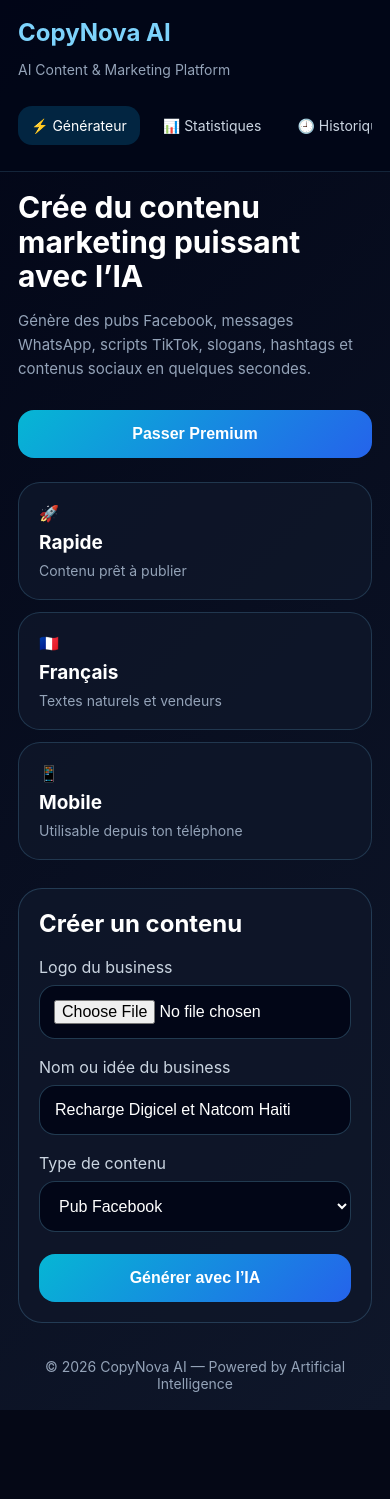
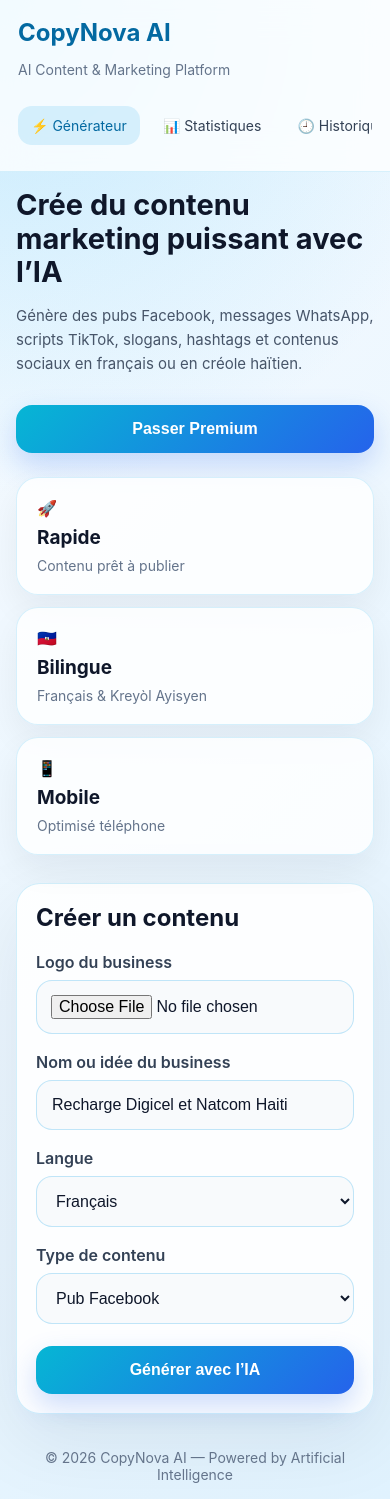
Before and after one commit to mulerlouis03/ghostreach-ai-v2, a React (Vite) app: page / in a window 390 px wide. Before the commit the page ends 1410 px from the top, so only its background shows below. Built offline with nearby package versions, Linux system fonts and the light colour scheme.

Commit message:
add creole and light mobile theme

```diff
--- a/src/main.jsx
+++ b/src/main.jsx
@@ -8,6 +8,7 @@ function App() {
   const [page, setPage] = useState("generator");
   const [business, setBusiness] = useState("Recharge Digicel et Natcom Haiti");
   const [type, setType] = useState("Pub Facebook");
+  const [language, setLanguage] = useState("Français");
   const [result, setResult] = useState("");
   const [loading, setLoading] = useState(false);
   const [copied, setCopied] = useState(false);
@@ -26,9 +27,7 @@ function App() {
   function handleLogoUpload(e) {
     const file = e.target.files[0];
     if (!file) return;
-
-    const logoUrl = URL.createObjectURL(file);
-    setLogo(logoUrl);
+    setLogo(URL.createObjectURL(file));
   }
 
   async function generate() {
@@ -44,13 +43,8 @@ function App() {
     try {
       const response = await fetch(API_URL, {
         method: "POST",
-        headers: {
-          "Content-Type": "application/json"
-        },
-        body: JSON.stringify({
-          business: business.trim(),
-          type
-        })
+        headers: { "Content-Type": "application/json" },
+        body: JSON.stringify({ business: business.trim(), type, language })
       });
 
       const data = await response.json();
@@ -67,11 +61,12 @@ function App() {
         id: Date.now(),
         business,
         type,
+        language,
         text: finalText,
         logo,
         date: new Date().toLocaleString()
       });
-    } catch (error) {
+    } catch {
       setResult("❌ Impossible de contacter l’IA. Attends 30 secondes puis réessaie.");
     } finally {
       setLoading(false);
@@ -80,13 +75,9 @@ function App() {
 
   async function copyText(text = result) {
     if (!text) return;
-
     await navigator.clipboard.writeText(text);
     setCopied(true);
-
-    setTimeout(() => {
-      setCopied(false);
-    }, 2000);
+    setTimeout(() => setCopied(false), 2000);
   }
 
   function clearHistory() {
@@ -102,22 +93,13 @@ function App() {
         <p>AI Content & Marketing Platform</p>
 
         <nav>
-          <span
-            className={page === "generator" ? "active" : ""}
-            onClick={() => setPage("generator")}
-          >
+          <span className={page === "generator" ? "active" : ""} onClick={() => setPage("generator")}>
             ⚡ Générateur
           </span>
-
           <span>📊 Statistiques</span>
-
-          <span
-            className={page === "history" ? "active" : ""}
-            onClick={() => setPage("history")}
-          >
+          <span className={page === "history" ? "active" : ""} onClick={() => setPage("history")}>
             🕘 Historique
           </span>
-
           <span>💎 Premium</span>
           <span>⚙️ Réglages</span>
         </nav>
@@ -131,28 +113,16 @@ function App() {
                 <h1>Crée du contenu marketing puissant avec l’IA</h1>
                 <p>
                   Génère des pubs Facebook, messages WhatsApp, scripts TikTok,
-                  slogans, hashtags et contenus sociaux en quelques secondes.
+                  slogans, hashtags et contenus sociaux en français ou en créole haïtien.
                 </p>
               </div>
-
               <button className="premium">Passer Premium</button>
             </header>
 
             <section className="stats">
-              <div>
-                🚀 <strong>Rapide</strong>
-                <span>Contenu prêt à publier</span>
-              </div>
-
-              <div>
-                🇫🇷 <strong>Français</strong>
-                <span>Textes naturels et vendeurs</span>
-              </div>
-
-              <div>
-                📱 <strong>Mobile</strong>
-                <span>Utilisable depuis ton téléphone</span>
-              </div>
+              <div>🚀 <strong>Rapide</strong><span>Contenu prêt à publier</span></div>
+              <div>🇭🇹 <strong>Bilingue</strong><span>Français & Kreyòl Ayisyen</span></div>
+              <div>📱 <strong>Mobile</strong><span>Optimisé téléphone</span></div>
             </section>
 
             <section className="card">
@@ -174,6 +144,12 @@ function App() {
                 onChange={(e) => setBusiness(e.target.value)}
                 placeholder="Ex : Recharge Digicel et Natcom Haiti"
               />
+
+              <label>Langue</label>
+              <select value={language} onChange={(e) => setLanguage(e.target.value)}>
+                <option>Français</option>
+                <option>Kreyòl Ayisyen</option>
+              </select>
 
               <label>Type de contenu</label>
               <select value={type} onChange={(e) => setType(e.target.value)}>
@@ -197,7 +173,6 @@ function App() {
                   {logo && <img className="resultLogo" src={logo} alt="Logo" />}
                   <h3>Résultat généré</h3>
                   <pre>{result}</pre>
-
                   <button onClick={() => copyText()}>
                     {copied ? "✅ Copié !" : "Copier le texte"}
                   </button>
@@ -211,13 +186,8 @@ function App() {
           <section className="card">
             <h2>Historique des générations</h2>
 
-            {history.length > 0 && (
-              <button onClick={clearHistory}>Supprimer l’historique</button>
-            )}
-
-            {history.length === 0 && (
-              <p className="empty">Aucun contenu sauvegardé pour le moment.</p>
-            )}
+            {history.length > 0 && <button onClick={clearHistory}>Supprimer l’historique</button>}
+            {history.length === 0 && <p className="empty">Aucun contenu sauvegardé pour le moment.</p>}
 
             <div className="historyList">
               {history.map((item) => (
@@ -225,7 +195,7 @@ function App() {
                   {item.logo && <img src={item.logo} alt="logo" />}
                   <strong>{item.type}</strong>
                   <span>{item.business}</span>
-                  <small>{item.date}</small>
+                  <small>{item.language} • {item.date}</small>
                   <pre>{item.text}</pre>
                   <button onClick={() => copyText(item.text)}>Copier</button>
                 </div>
--- a/src/style.css
+++ b/src/style.css
@@ -5,31 +5,34 @@
 body {
   margin: 0;
   font-family: Inter, Arial, sans-serif;
-  background: #050816;
-  color: white;
+  background: #eef6ff;
+  color: #0f172a;
 }
 
 .layout {
   min-height: 100vh;
   display: flex;
-  background: linear-gradient(135deg, #020617, #0f172a);
+  background:
+    radial-gradient(circle at top left, rgba(56, 189, 248, 0.28), transparent 32%),
+    linear-gradient(135deg, #f8fbff, #e0f2fe);
 }
 
 .sidebar {
   width: 260px;
   padding: 26px;
-  background: rgba(2, 6, 23, 0.92);
-  border-right: 1px solid rgba(125, 211, 252, 0.15);
+  background: rgba(255, 255, 255, 0.78);
+  backdrop-filter: blur(18px);
+  border-right: 1px solid rgba(14, 165, 233, 0.18);
 }
 
 .sidebar h2 {
   margin: 0;
   font-size: 26px;
-  color: #7dd3fc;
+  color: #0369a1;
 }
 
 .sidebar p {
-  color: #94a3b8;
+  color: #64748b;
   font-size: 14px;
 }
 
@@ -43,14 +46,14 @@ body {
 .sidebar span {
   padding: 13px 15px;
   border-radius: 14px;
-  color: #cbd5e1;
+  color: #334155;
   cursor: pointer;
 }
 
 .sidebar span:hover,
 .sidebar .active {
-  background: rgba(14, 165, 233, 0.2);
-  color: white;
+  background: rgba(14, 165, 233, 0.14);
+  color: #0369a1;
 }
 
 .main {
@@ -70,10 +73,11 @@ body {
   font-size: 42px;
   margin: 0 0 12px;
   max-width: 760px;
+  color: #0f172a;
 }
 
 .hero p {
-  color: #94a3b8;
+  color: #475569;
   font-size: 17px;
   line-height: 1.6;
 }
@@ -87,6 +91,7 @@ button {
   font-size: 16px;
   background: linear-gradient(135deg, #06b6d4, #2563eb);
   cursor: pointer;
+  box-shadow: 0 12px 28px rgba(37, 99, 235, 0.22);
 }
 
 button:disabled {
@@ -102,40 +107,45 @@ button:disabled {
 }
 
 .stats div {
-  background: rgba(15, 23, 42, 0.85);
-  border: 1px solid rgba(125, 211, 252, 0.18);
+  background: rgba(255, 255, 255, 0.82);
+  border: 1px solid rgba(14, 165, 233, 0.16);
   border-radius: 22px;
   padding: 20px;
+  box-shadow: 0 14px 35px rgba(15, 23, 42, 0.06);
 }
 
 .stats strong {
   display: block;
   margin: 8px 0;
   font-size: 19px;
+  color: #0f172a;
 }
 
 .stats span {
-  color: #94a3b8;
+  color: #64748b;
   font-size: 14px;
 }
 
 .card {
   max-width: 940px;
-  background: rgba(15, 23, 42, 0.9);
-  border: 1px solid rgba(125, 211, 252, 0.2);
+  background: rgba(255, 255, 255, 0.9);
+  border: 1px solid rgba(14, 165, 233, 0.18);
   border-radius: 28px;
   padding: 30px;
+  box-shadow: 0 25px 80px rgba(15, 23, 42, 0.08);
 }
 
 .card h2 {
   margin-top: 0;
   font-size: 30px;
+  color: #0f172a;
 }
 
 label {
   display: block;
   margin: 18px 0 8px;
-  color: #cbd5e1;
+  color: #334155;
+  font-weight: 600;
 }
 
 input,
@@ -143,9 +153,9 @@ select {
   width: 100%;
   padding: 17px;
   border-radius: 16px;
-  border: 1px solid rgba(125, 211, 252, 0.25);
-  background: #020617;
-  color: white;
+  border: 1px solid rgba(14, 165, 233, 0.24);
+  background: #f8fafc;
+  color: #0f172a;
   font-size: 17px;
 }
 
@@ -158,23 +168,29 @@ input[type="file"] {
   display: flex;
   align-items: center;
   gap: 14px;
-  background: rgba(2, 6, 23, 0.8);
-  border: 1px solid rgba(125, 211, 252, 0.18);
+  background: #f8fafc;
+  border: 1px solid rgba(14, 165, 233, 0.16);
   border-radius: 18px;
   padding: 14px;
+}
+
+.logoPreview img,
+.resultLogo,
+.historyItem img {
+  object-fit: contain;
+  background: white;
+  border-radius: 14px;
+  padding: 6px;
+  border: 1px solid #e2e8f0;
 }
 
 .logoPreview img {
   width: 58px;
   height: 58px;
-  object-fit: contain;
-  border-radius: 14px;
-  background: white;
-  padding: 6px;
 }
 
 .logoPreview span {
-  color: #cbd5e1;
+  color: #475569;
 }
 
 .card button {
@@ -183,8 +199,8 @@ input[type="file"] {
 
 .resultBox {
   margin-top: 28px;
-  background: #020617;
-  border: 1px solid rgba(125, 211, 252, 0.2);
+  background: #f8fafc;
+  border: 1px solid rgba(14, 165, 233, 0.18);
   border-radius: 22px;
   padding: 22px;
 }
@@ -192,10 +208,6 @@ input[type="file"] {
 .resultLogo {
   width: 72px;
   height: 72px;
-  object-fit: contain;
-  background: white;
-  border-radius: 18px;
-  padding: 8px;
   margin-bottom: 14px;
 }
 
@@ -203,7 +215,7 @@ pre {
   white-space: pre-wrap;
   line-height: 1.7;
   font-size: 16px;
-  color: #e2e8f0;
+  color: #1e293b;
 }
 
 .historyList {
@@ -213,8 +225,8 @@ pre {
 }
 
 .historyItem {
-  background: #020617;
-  border: 1px solid rgba(125, 211, 252, 0.18);
+  background: #f8fafc;
+  border: 1px solid rgba(14, 165, 233, 0.16);
   border-radius: 22px;
   padding: 20px;
 }
@@ -222,37 +234,29 @@ pre {
 .historyItem img {
   width: 54px;
   height: 54px;
-  object-fit: contain;
-  background: white;
-  border-radius: 14px;
-  padding: 6px;
   margin-bottom: 10px;
 }
 
 .historyItem strong {
   display: block;
-  color: #7dd3fc;
+  color: #0369a1;
   font-size: 18px;
 }
 
 .historyItem span {
   display: block;
-  color: #cbd5e1;
+  color: #334155;
   margin: 6px 0;
 }
 
-.historyItem small {
-  color: #94a3b8;
-}
-
-.empty {
-  color: #94a3b8;
-  margin-top: 20px;
+.historyItem small,
+.empty,
+.footer {
+  color: #64748b;
 }
 
 .footer {
   margin-top: 35px;
-  color: #94a3b8;
   text-align: center;
   font-size: 14px;
 }
@@ -267,7 +271,7 @@ pre {
     width: 100%;
     padding: 18px;
     border-right: none;
-    border-bottom: 1px solid rgba(125, 211, 252, 0.15);
+    border-bottom: 1px solid rgba(14, 165, 233, 0.15);
   }
 
   .sidebar h2 {
@@ -288,7 +292,7 @@ pre {
   }
 
   .main {
-    padding: 18px;
+    padding: 16px;
   }
 
   .hero {
@@ -296,8 +300,8 @@ pre {
   }
 
   .hero h1 {
-    font-size: 30px;
-    line-height: 1.15;
+    font-size: 29px;
+    line-height: 1.16;
   }
 
   .hero p {
@@ -315,7 +319,7 @@ pre {
   }
 
   .card {
-    padding: 20px;
+    padding: 19px;
     border-radius: 24px;
   }
 
```
Also changed, not shown: src/server.js (+25 -38 lines).
